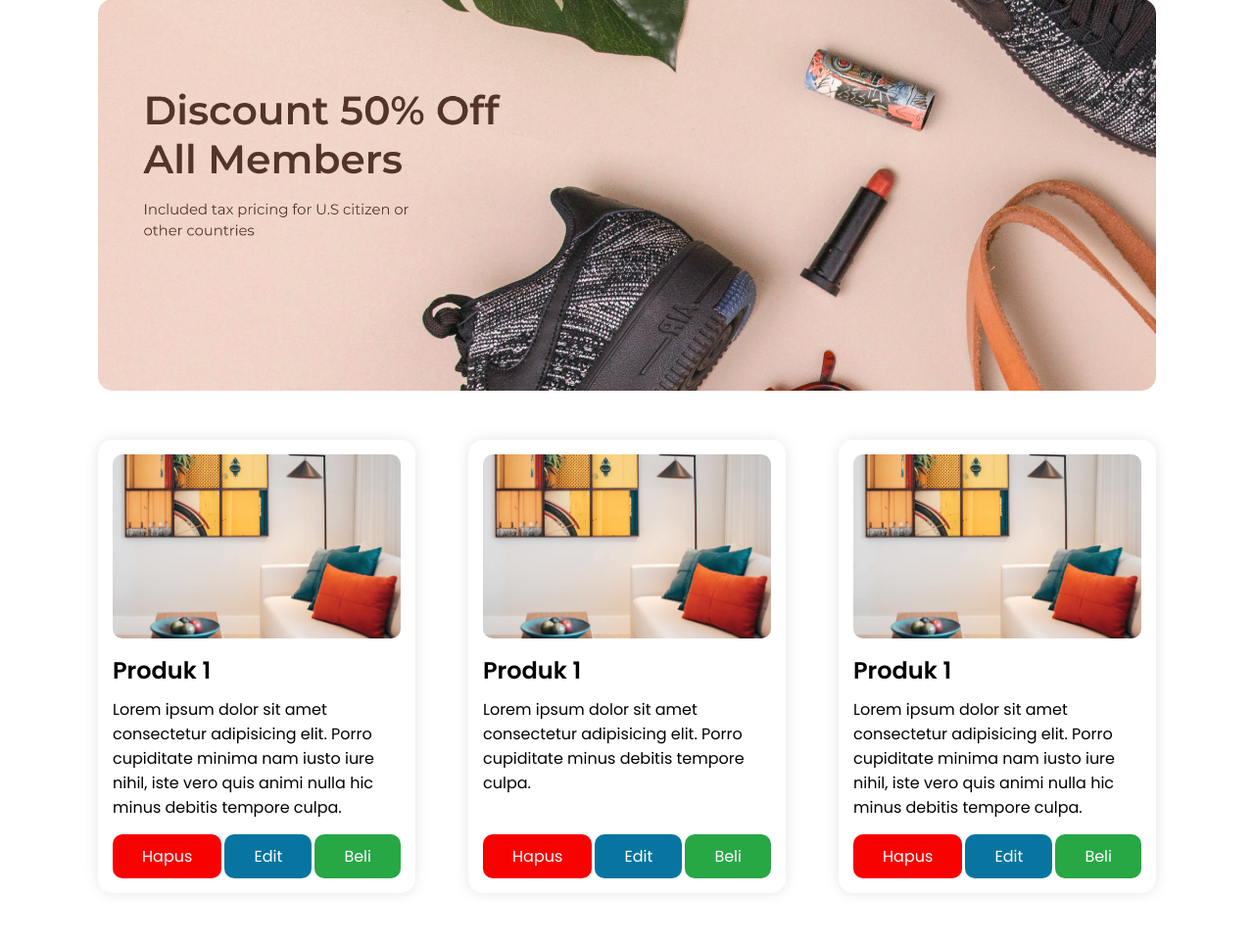
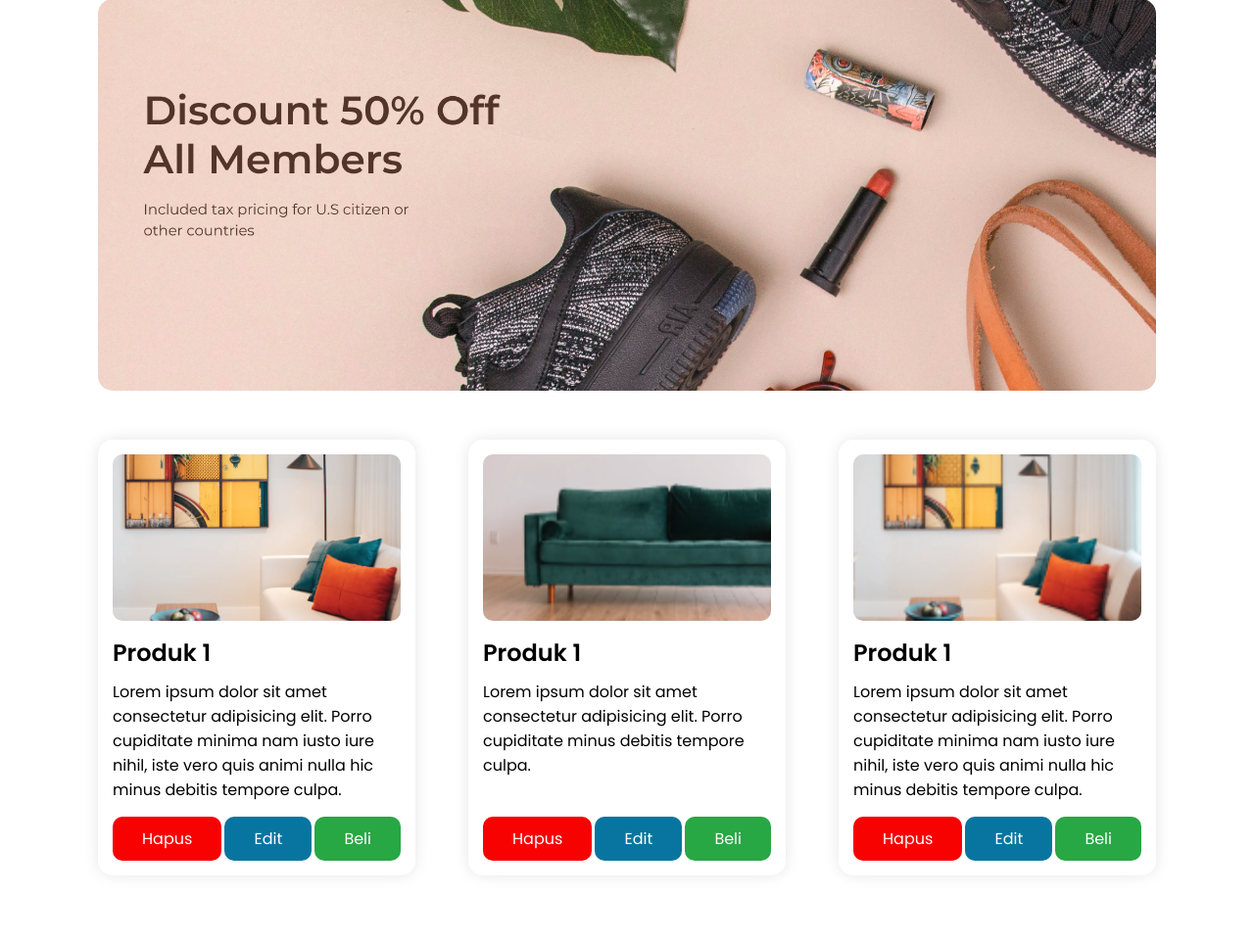
Before and after one commit to gunzxx/Pertemuan-rutin-LAOS, a PHP site: page / in a window 1280 px wide. Shown: the part 101-1063 px from the top of the page at 98% size. After the commit the page ends 980 px from the top, so only its background shows below. Run offline with PHP 8.4, Linux system fonts and the light colour scheme.

Commit message:
update style

```diff
--- a/css/style.css
+++ b/css/style.css
@@ -129,6 +129,7 @@ nav .nav-col img{
 
 .card-image{
     width: 100%;
+    height: 170px;
     display: flex;
     align-items: center;
     justify-content: center;
--- a/index.php
+++ b/index.php
@@ -46,7 +46,7 @@
         <div class="card-container">
             <div class="card-body">
                 <div class="card-image">
-                    <img src="./img/produk0.png" alt="">
+                    <img src="./img/produk1.png" alt="">
                 </div>
                 <div class="card-content">
                     <h1>Produk 1</h1>
@@ -63,7 +63,7 @@
         <div class="card-container">
             <div class="card-body">
                 <div class="card-image">
-                    <img src="./img/produk0.png" alt="">
+                    <img src="./img/produk2.jpg" alt="">
                 </div>
                 <div class="card-content">
                     <h1>Produk 1</h1>
```
